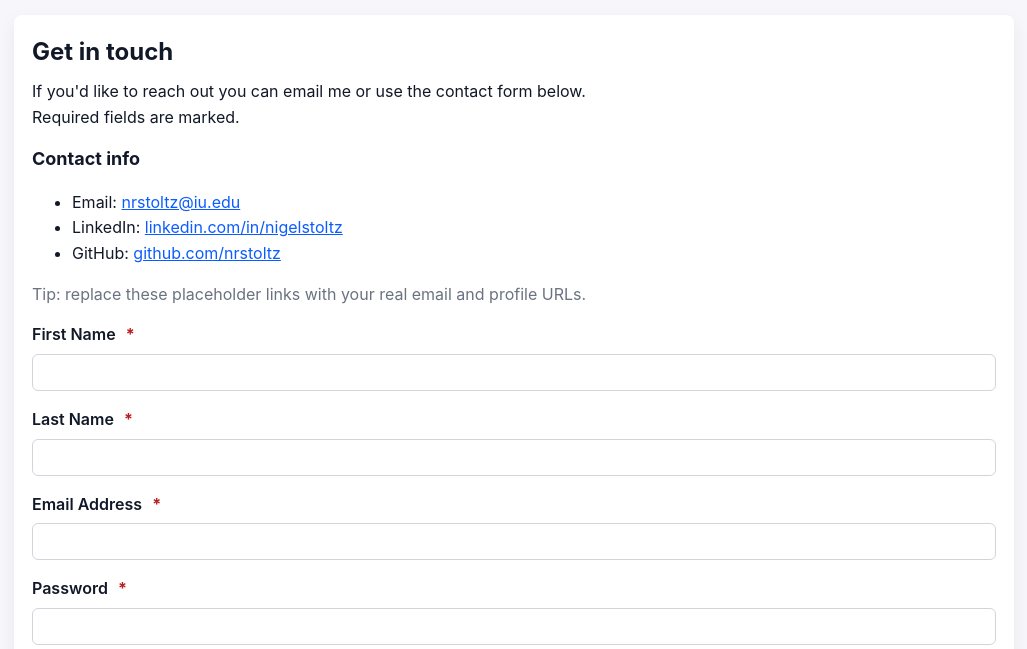
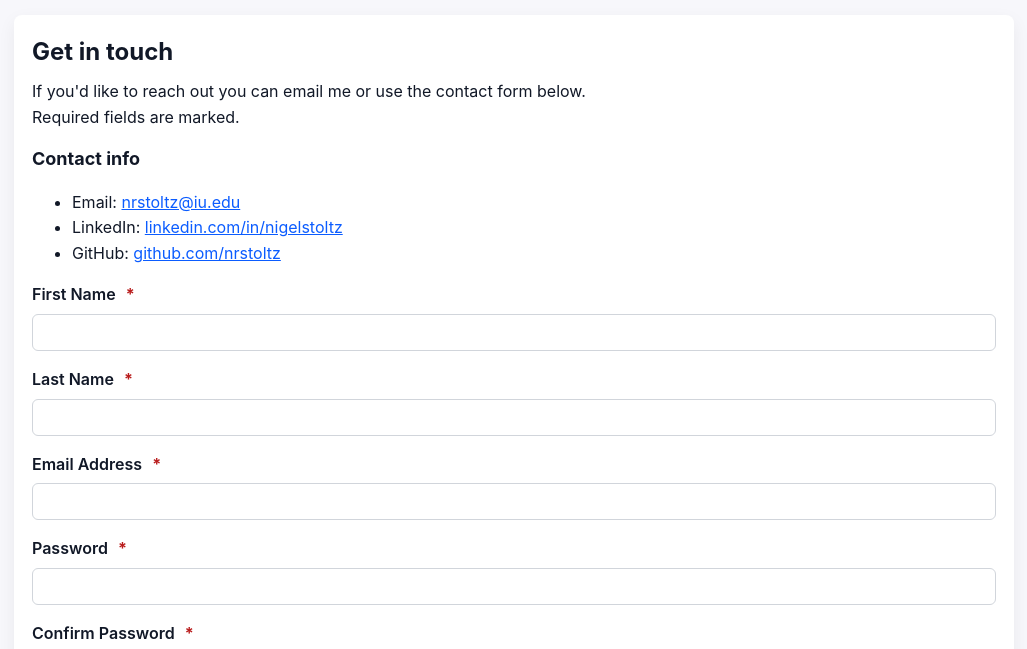
Before and after one commit to nrstoltz/Assignment-5-Personal-Webpage-Showcase-, a plain HTML site: page contact.html in a window 1280 px wide. Shown: the part 116-765 px from the top of the page, without its empty margins (126-1153 px from the left). Drawn offline with Linux system fonts and the light colour scheme.

Commit message:
Remove placeholder tip from contact info

```diff
--- a/contact.html
+++ b/contact.html
@@ -31,7 +31,6 @@
                 <li>LinkedIn: <a href="https://www.linkedin.com/in/nigelstoltz" id="contact-linkedin" target="_blank" rel="noopener">linkedin.com/in/nigelstoltz</a></li>
                 <li>GitHub: <a href="https://github.com/nrstoltz" id="contact-github" target="_blank" rel="noopener">github.com/nrstoltz</a></li>
             </ul>
-            <p class="muted">Tip: replace these placeholder links with your real email and profile URLs.</p>
         </section>
 
         <div class="container">
```
